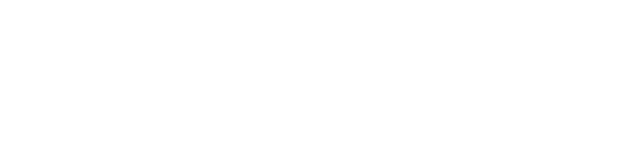
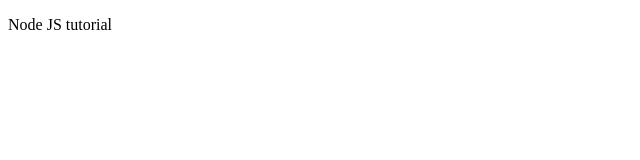
Before and after one commit to omar72osm/NodeJS_1, a plain HTML site: page index.html in a window 1280 px wide. Shown: the whole page, without its empty margins (0-640 px from the left). Drawn offline with Linux system fonts and the light colour scheme.

Commit message:
Update index.html

```diff
--- a/index.html
+++ b/index.html
@@ -6,6 +6,7 @@
     <title>Document</title>
   </head>
   <body>
+    <p>Node JS tutorial</p>
     <script src="app.js"></script>
   </body>
 </html>
```
